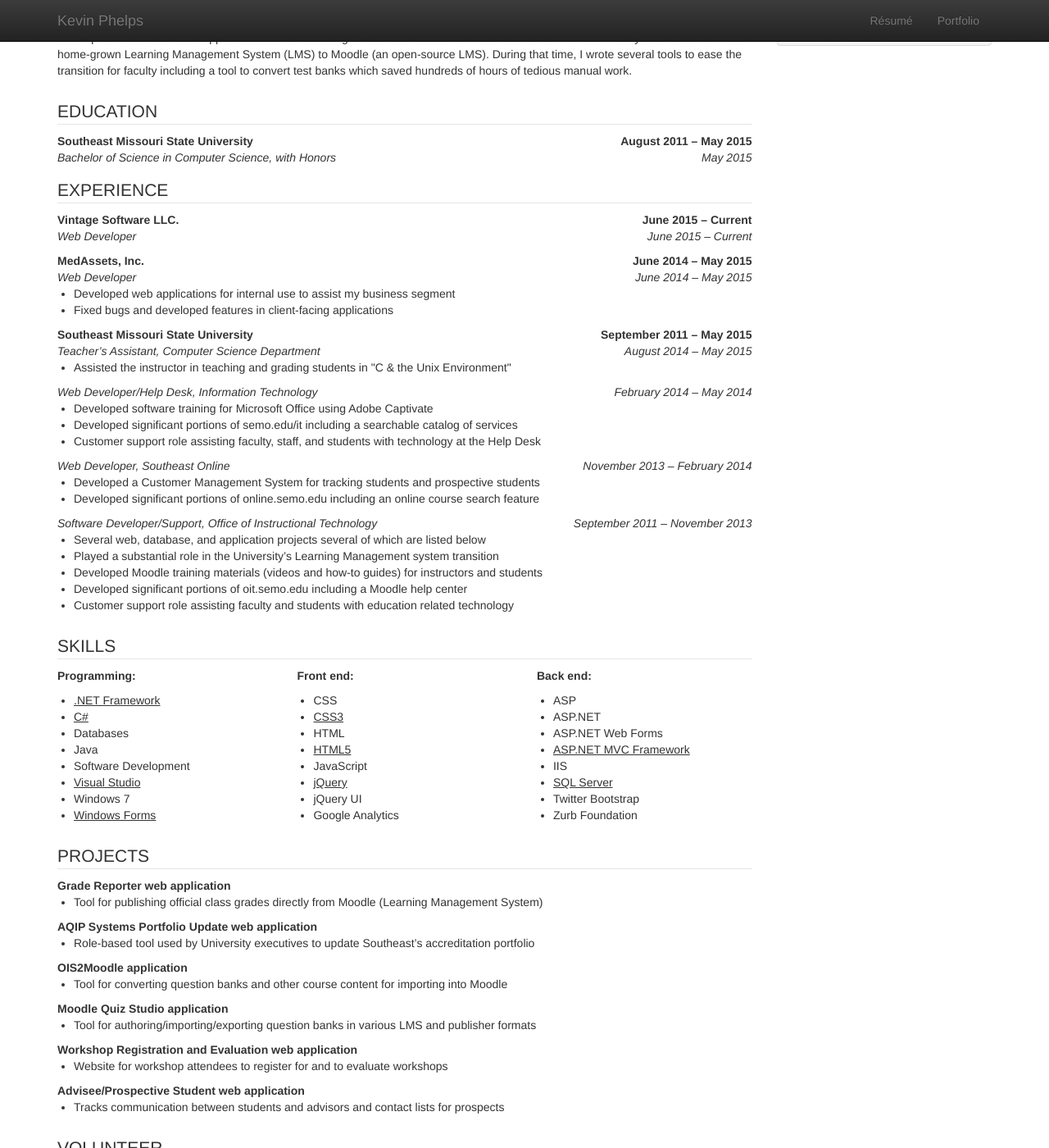
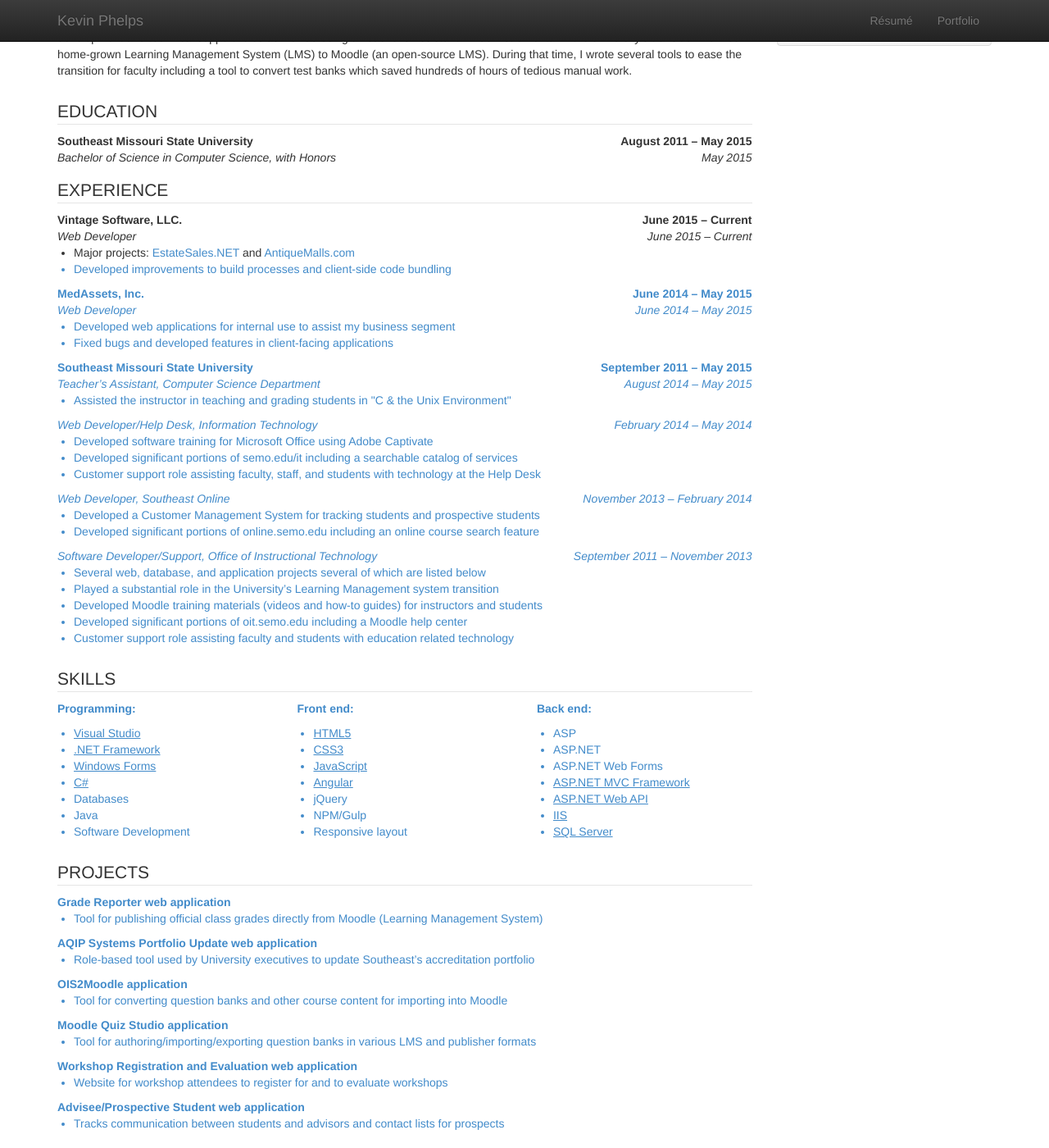
Before and after one commit to kevinphelps/kevinphelps.me, a Jekyll site: the page built from resume.html, in a window 1280 px wide and 1400 px high, scrolled down 349 px. Shown: the whole window at 82% size. Built offline with Jekyll 4.4.1, drawn with Linux system fonts in a browser that asks for light colours; Markdown is read by kramdown in place of the engine named in the settings.

Commit message:
update resume

```diff
--- a/resume.html
+++ b/resume.html
@@ -47,9 +47,11 @@
   <fieldset class="section">
     <legend>EXPERIENCE</legend>
 
-    <p class="place">Vintage Software LLC. <span class="date">June 2015 – Current</span></p>
+    <p class="place">Vintage Software, LLC. <span class="date">June 2015 – Current</span></p>
     <p class="title">Web Developer <span class="date">June 2015 – Current</span></p>
     <ul>
+      <li>Major projects: <a target="_blank" href="http://www.estatesales.net">EstateSales.NET</a> and <a target="_blank" href="https://www.antiquemalls.com">AntiqueMalls.com</li>
+      <li>Developed improvements to build processes and client-side code bundling</li>
     </ul>
 
     <p class="place">MedAssets, Inc. <span class="date">June 2014 – May 2015</span></p>
@@ -92,27 +94,25 @@
       <div class="col-sm-4">
         <p><b>Programming:</b></p>
         <ul>
+          <li><u>Visual Studio</u></li>
           <li><u>.NET Framework</u></li>
+          <li><u>Windows Forms</u></li>
           <li><u>C#</u></li>
           <li>Databases</li>
           <li>Java</li>
           <li>Software Development</li>
-          <li><u>Visual Studio</u></li>
-          <li>Windows 7</li>
-          <li><u>Windows Forms</u></li>
         </ul>
       </div>
       <div class="col-sm-4">
         <p><b>Front end:</b></p>
         <ul>
-          <li>CSS</li>
+          <li><u>HTML5</u></li>
           <li><u>CSS3</u></li>
-          <li>HTML</li>
-          <li><u>HTML5</u></li>
-          <li>JavaScript</li>
-          <li><u>jQuery</u></li>
-          <li>jQuery UI</li>
-          <li>Google Analytics</li>
+          <li><u>JavaScript</u></li>
+          <li><u>Angular</u></li>
+          <li>jQuery</li>
+          <li>NPM/Gulp</li>
+          <li>Responsive layout</li>
         </ul>
       </div>
       <div class="col-sm-4">
@@ -122,10 +122,9 @@
           <li>ASP.NET</li>
           <li>ASP.NET Web Forms</li>
           <li><u>ASP.NET MVC Framework</u></li>
-          <li>IIS</li>
+          <li><u>ASP.NET Web API</u></li>
+          <li><u>IIS</u></li>
           <li><u>SQL Server</u></li>
-          <li>Twitter Bootstrap</li>
-          <li>Zurb Foundation</li>
         </ul>
       </div>
     </div>
```
